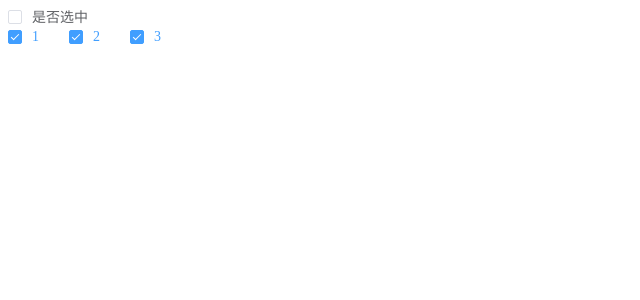
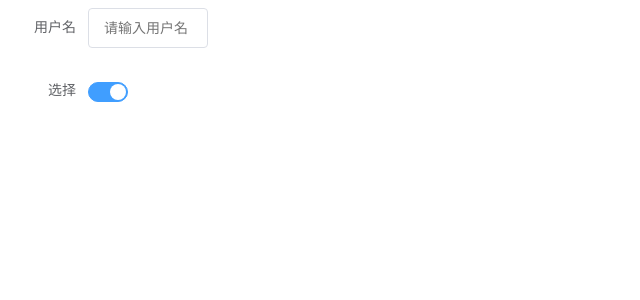
Before and after one commit to 1024shao/nx-ui, a Vue app: page / in a window 1280 px wide. Shown: the top 300 px of the page, without its empty margins (0-640 px from the left). Built offline with nearby package versions, Linux system fonts and the light colour scheme.

Commit message:
feat(component) add nx-form nx-form-item

```diff
--- /dev/null
+++ b/src/App copy 6.vue
@@ -0,0 +1,30 @@
+<template>
+  <div class="box">
+    <nx-checkbox v-model="state.active">是否选中</nx-checkbox>
+    <br />
+    <nx-checkbox-group v-model="state.hobby">
+      <nx-checkbox label="1"></nx-checkbox>
+      <nx-checkbox label="2"></nx-checkbox>
+      <nx-checkbox label="3"></nx-checkbox>
+    </nx-checkbox-group>
+  </div>
+</template>
+
+
+<script setup>
+import { reactive } from 'vue';
+const state = reactive({
+  visible: false,
+  a: false,
+  username: '',
+  active: true,
+  gender: 0,
+  hobby: ['1', '2', '3']
+})
+
+</script>
+<style lang="less">
+.box {
+  width: 200px;
+}
+</style>
--- a/src/App.vue
+++ b/src/App.vue
@@ -1,12 +1,13 @@
 <template>
   <div class="box">
-    <nx-checkbox v-model="state.active">是否选中</nx-checkbox>
-    <br />
-    <nx-checkbox-group v-model="state.hobby">
-      <nx-checkbox label="1"></nx-checkbox>
-      <nx-checkbox label="2"></nx-checkbox>
-      <nx-checkbox label="3"></nx-checkbox>
-    </nx-checkbox-group>
+    <nx-form :model="state.model" labelWidth="80px">
+      <nx-form-item label="用户名">
+        <nx-input placeholder="请输入用户名"></nx-input>
+      </nx-form-item>
+      <nx-form-item label="选择">
+        <nx-switch v-model="state.model.active"></nx-switch>
+      </nx-form-item>
+    </nx-form>
   </div>
 </template>
 
@@ -16,10 +17,12 @@ import { reactive } from 'vue';
 const state = reactive({
   visible: false,
   a: false,
-  username: '',
-  active: true,
   gender: 0,
-  hobby: ['1', '2', '3']
+  hobby: ['1', '2', '3'],
+  model: {
+    username: '',
+    active: true,
+  }
 })
 
 </script>
--- a/src/main.js
+++ b/src/main.js
@@ -9,6 +9,8 @@ import NxRadio from './packages/nx-radio/index.vue'
 import NxRadioGroup from './packages/nx-radio-group/index.vue'
 import NxCheckBox from './packages/nx-checkbox/index.vue'
 import NxCheckBoxGroup from './packages/nx-checkbox-group/index.vue'
+import NxForm from './packages/nx-form/index.vue'
+import NxFormItem from './packages/nx-form-item/index.vue'
 
 const app = createApp(App)
 app.component(NxButton.name, NxButton)
@@ -19,4 +21,6 @@ app.component(NxRadio.name, NxRadio)
 app.component(NxRadioGroup.name, NxRadioGroup)
 app.component(NxCheckBox.name, NxCheckBox)
 app.component(NxCheckBoxGroup.name, NxCheckBoxGroup)
+app.component(NxForm.name, NxForm)
+app.component(NxFormItem.name, NxFormItem)
 app.mount('#app')
--- a/src/packages/nx-checkbox-group/index.vue
+++ b/src/packages/nx-checkbox-group/index.vue
@@ -12,7 +12,7 @@ export default {
 import { defineProps, defineEmits, getCurrentInstance, provide } from "vue";
 const props = defineProps({
   modelValue: {
-    type: Array
+    type: Array,
   }
 })
 const emit = defineEmits(['update:modelValue'])
--- /dev/null
+++ b/src/packages/nx-form-item/index.vue
@@ -0,0 +1,54 @@
+<template>
+  <div class="nx-form-item">
+    <label class="nx-form-item__label" :style="{ width: Form.labelWidth }">{{ label }}</label>
+    <div class="nx-form-item__content">
+      <slot></slot>
+    </div>
+  </div>
+</template>
+<script>
+export default {
+  name: 'NxFormItem'
+}
+</script>
+<script setup>
+import { defineProps, inject } from "vue";
+const props = defineProps({
+  label: {
+    type: String,
+    default: ''
+  }
+})
+const Form = inject('Form')
+</script>
+<style lang="less">
+.nx-form-item {
+  margin-bottom: 22px;
+  &::before,
+  &::after {
+    display: table;
+    content: "";
+  }
+  .nx-form-item__label {
+    text-align: right;
+    vertical-align: middle;
+    float: left;
+    font-size: 14px;
+    color: #606266;
+    line-height: 40px;
+    padding: 0 12px 0 0;
+    box-sizing: border-box;
+  }
+  .nx-form-item__content {
+    line-height: 40px;
+    overflow: hidden;
+    position: relative;
+    font-size: 14px;
+    &::before,
+    &::after {
+      display: table;
+      content: "";
+    }
+  }
+}
+</style>
--- /dev/null
+++ b/src/packages/nx-form/index.vue
@@ -0,0 +1,27 @@
+<template >
+  <div class="nx-form">
+    <slot></slot>
+  </div>
+</template>
+<script>
+export default {
+  name: 'NxForm'
+}
+</script>
+<script setup>
+import { defineProps, getCurrentInstance, provide } from "vue";
+const props = defineProps({
+  model: {
+    type: Object,
+    required: true
+  },
+  labelWidth: {
+    type: String,
+    default: '80px'
+  }
+})
+provide('Form', getCurrentInstance().proxy)
+
+</script>
+<style lang="less">
+</style>
```
